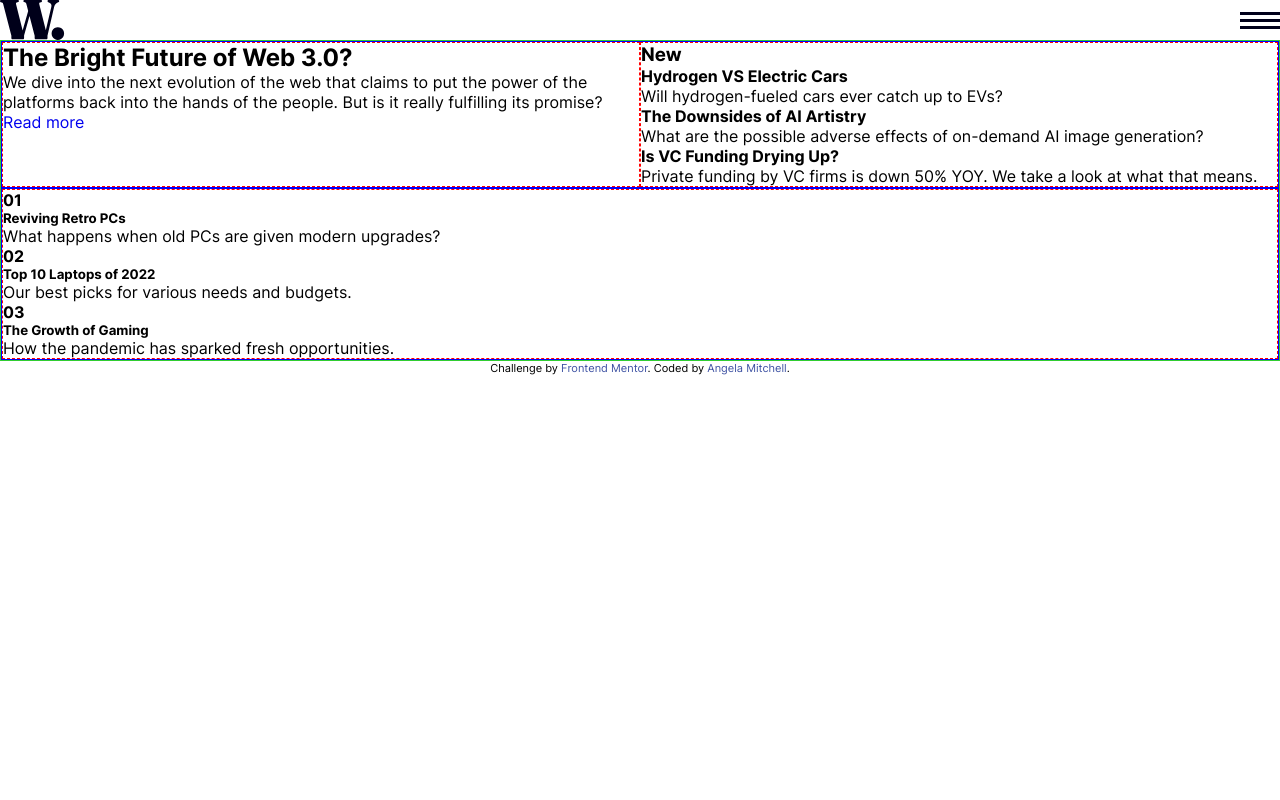
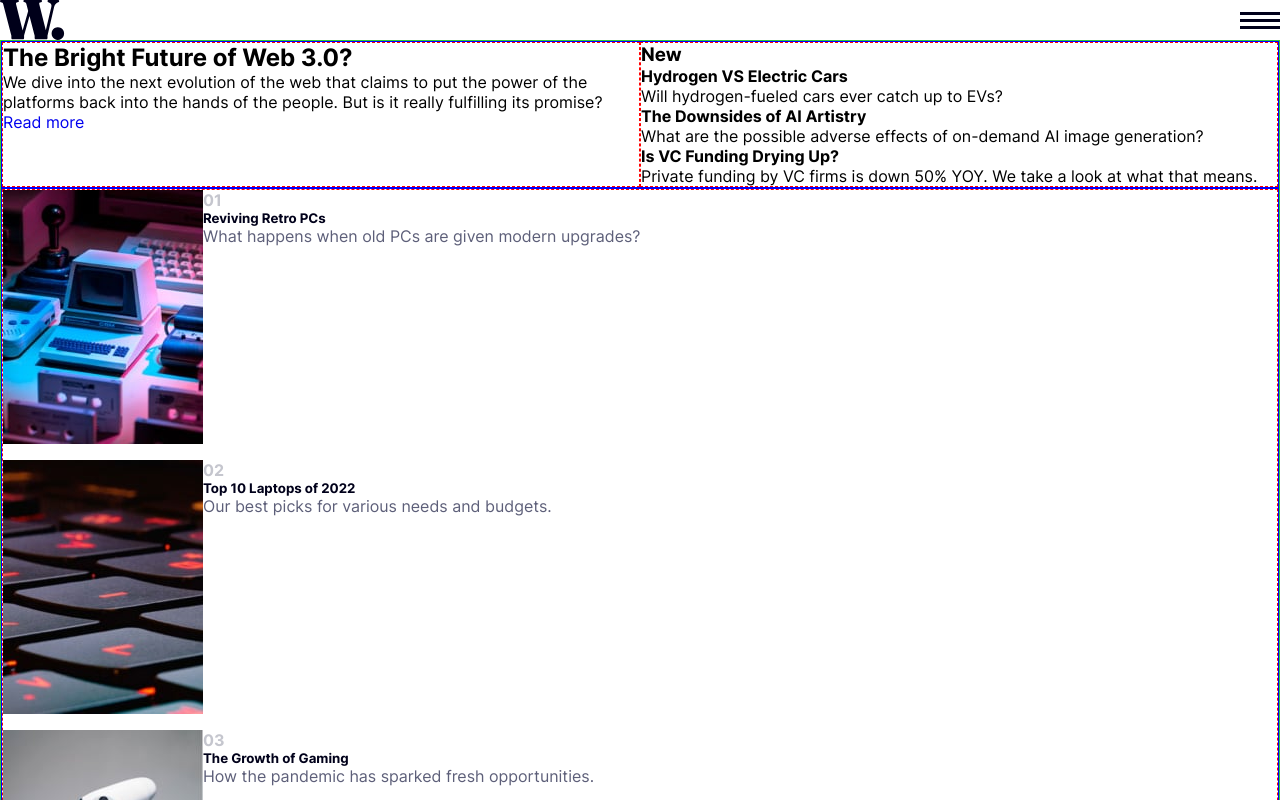
Before and after one commit to amitchell05/news-homepage, a React app: page / in a window 1280 px wide. Shown: the top 800 px of the page. Built offline with nearby package versions, Linux system fonts and the light colour scheme.

Commit message:
apply flex to top news component

```diff
--- a/package.json
+++ b/package.json
@@ -21,6 +21,7 @@
     "babel-eslint": "^10.1.0",
     "babel-loader": "^9.1.2",
     "css-loader": "^6.7.3",
+    "file-loader": "^6.2.0",
     "style-loader": "^3.3.1",
     "svg-url-loader": "^8.0.0",
     "webpack": "^5.75.0",
--- /dev/null
+++ b/src/components/TopNewsCard.css
@@ -0,0 +1,28 @@
+/* Top News */
+
+.top-news {
+    display: flex;
+    flex-direction: column;
+    gap: 1rem;
+}
+
+.top-news__article {
+    display: flex;
+    flex-direction: row;
+}
+
+.top-news__image {
+    display: inline-flex;
+}
+
+.top-news__index {
+    color: hsl(233, 8%, 79%);
+}
+
+.top-news__title {
+    color: hsl(240, 100%, 5%);
+}
+
+.top-news__description {
+    color: hsl(236, 13%, 42%);
+}
--- a/src/components/TopNewsCard.js
+++ b/src/components/TopNewsCard.js
@@ -1,4 +1,10 @@
 import React from "react";
+
+import "./TopNewsCard.css";
+
+import retroPcImg from "../assets/images/image-retro-pcs.jpg";
+import topLaptopsImg from "../assets/images/image-top-laptops.jpg";
+import gamingGrowthImg from "../assets/images/image-gaming-growth.jpg";
 
 const TopNewsCard = () => {
 
@@ -6,32 +12,40 @@ const TopNewsCard = () => {
         {
             id: "1",
             title: "Reviving Retro PCs",
-            description: "What happens when old PCs are given modern upgrades?"
+            description: "What happens when old PCs are given modern upgrades?",
+            image: retroPcImg
         },
         {
             id: "2",
             title: "Top 10 Laptops of 2022",
-            description: "Our best picks for various needs and budgets."
+            description: "Our best picks for various needs and budgets.",
+            image: topLaptopsImg
         },
         {
             id: "3",
             title: "The Growth of Gaming",
-            description: "How the pandemic has sparked fresh opportunities."
+            description: "How the pandemic has sparked fresh opportunities.",
+            image: gamingGrowthImg
         }
     ];
 
     const articles = newsPosts.map((newsPost, index) => {
         return (
-            <article key={ newsPost.id }>
-                <h4>{ `0${ index + 1 }` }</h4>
-                <h5>{ newsPost.title }</h5>
-                <p>{ newsPost.description }</p>
+            <article key={ newsPost.id } className="top-news__article">
+                <div className="top-news__image">
+                    <img src={ newsPost.image } alt="retro PC" />
+                </div>
+                <div className="top-news__content">
+                    <h4 className="top-news__index">{ `0${ index + 1 }` }</h4>
+                    <h5 className="top-news__title">{ newsPost.title }</h5>
+                    <p className="top-news__description">{ newsPost.description }</p>
+                </div>
             </article>
         )
     });
 
     return (
-        <section style={{ border: '1px dashed red' }}>
+        <section style={{ border: '1px dashed red' }} className="top-news">
             <h3 className="visually-hidden">Top News Articles</h3>
             { articles }
         </section>
--- a/webpack.config.js
+++ b/webpack.config.js
@@ -40,6 +40,14 @@ module.exports = {
                 test: /\.css$/i,
                 use: ["style-loader", "css-loader"],
             },
+            {
+                test: /\.(png|jpe?g|gif)$/i,
+                use: [
+                    {
+                        loader: 'file-loader',
+                    },
+                ],
+            },
         ]
     }
 }
```
Also changed, not shown: public/main.js, 1 other file (tests, documents, lock files or other folders).
